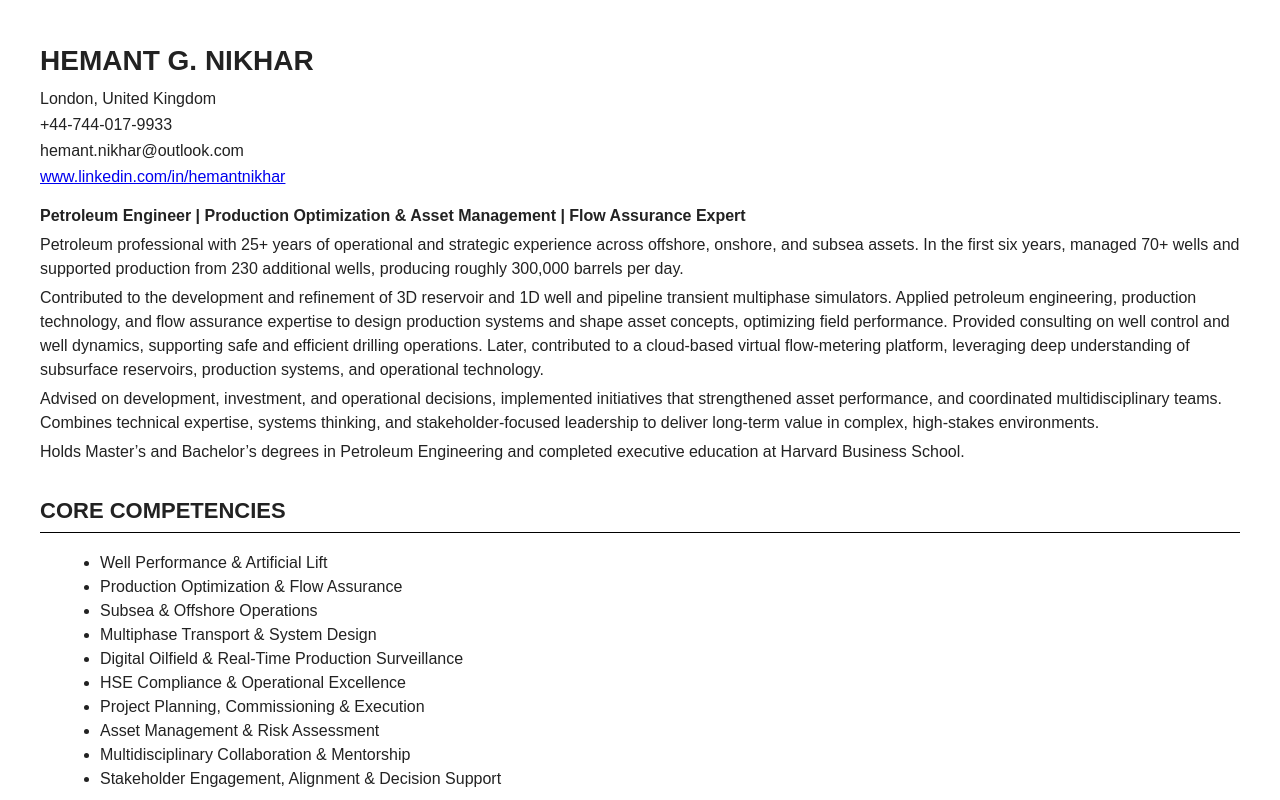
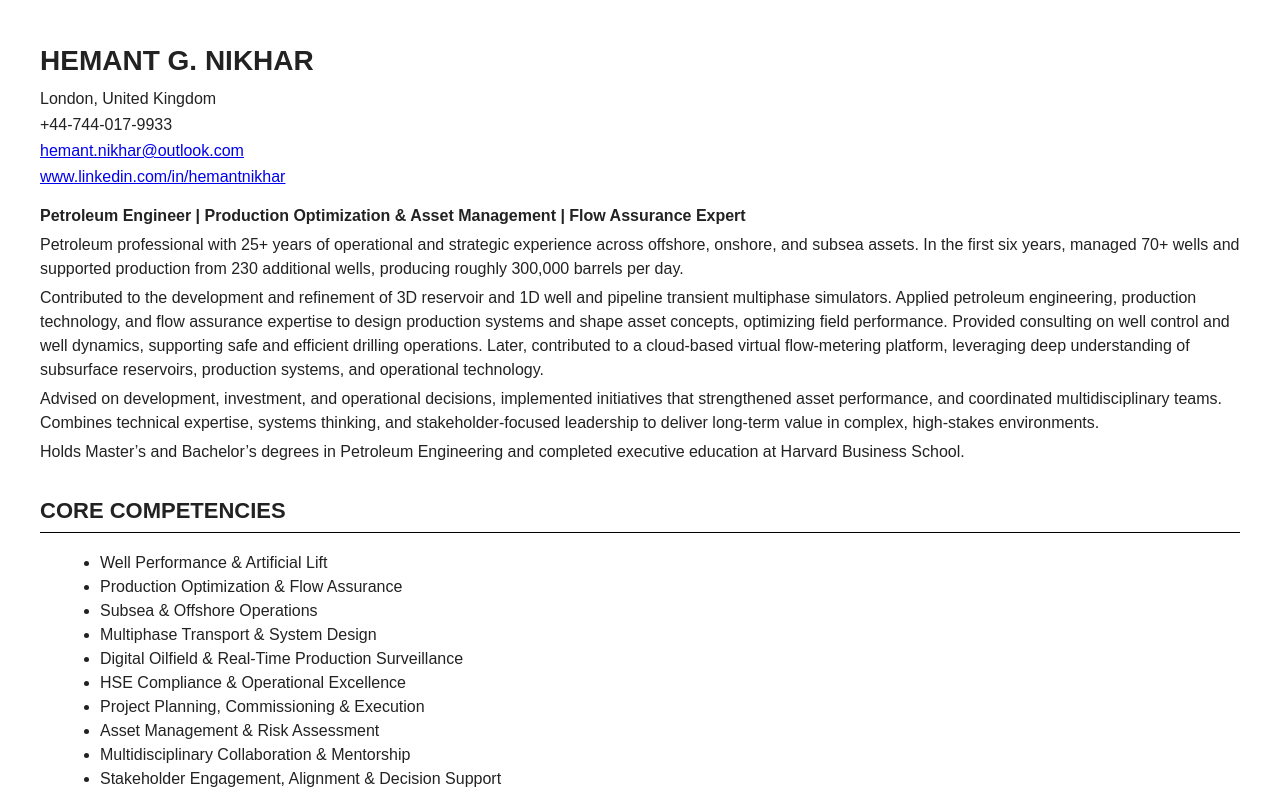
Before and after one commit to HemantNikhar/CV, a plain HTML site: page index.html in a window 1280 px wide. Shown: the top 800 px of the page. Drawn offline with Linux system fonts and the light colour scheme.

Commit message:
Update index.html

```diff
--- a/index.html
+++ b/index.html
@@ -53,7 +53,7 @@
     <div class="contact-info">
         <p>London, United Kingdom</p>
         <p>+44-744-017-9933</p>
-        <p>hemant.nikhar@outlook.com</p>
+        <p><a href="mailto:hemant.nikhar@outlook.com">hemant.nikhar@outlook.com</a></p>
         <p><a href="https://www.linkedin.com/in/hemantnikhar" target="_blank">www.linkedin.com/in/hemantnikhar</a></p>
     </div>
 
```
